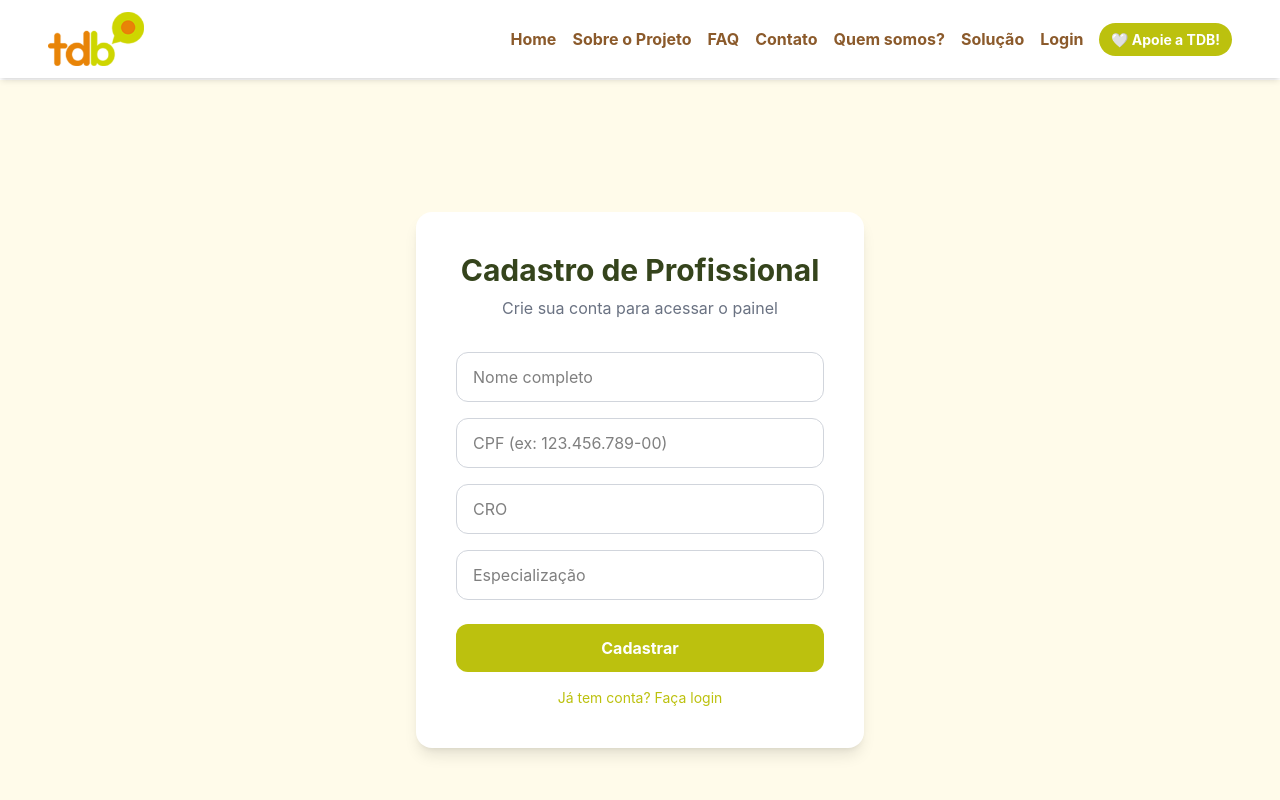
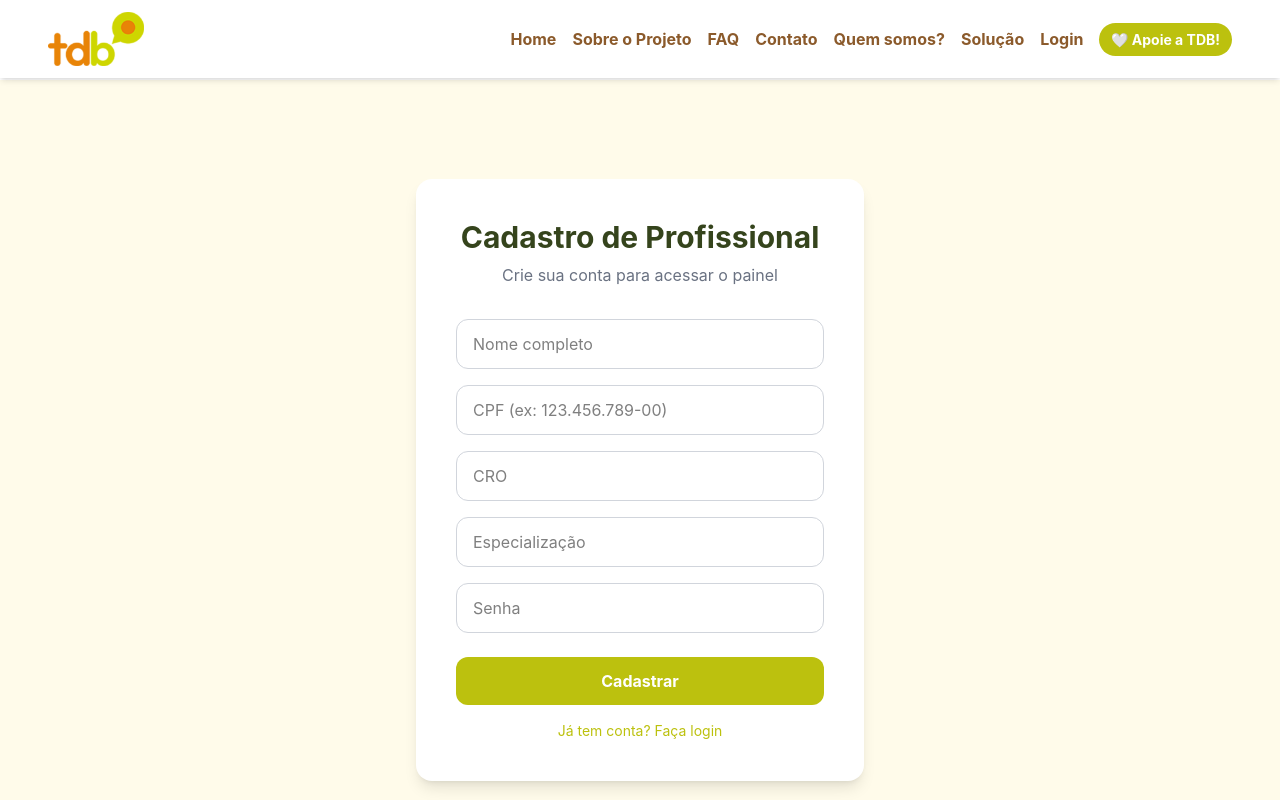
Before and after one commit to GustavoMiguelk/Challenge-TDB-Front-End, a React (Vite) app: page /cadastro in a window 1280 px wide. Shown: the top 800 px of the page. Built offline with nearby package versions, Linux system fonts and the light colour scheme.

Commit message:
fix: Corrigindo URL de consumo da API em Java e adicionando input de senha.

```diff
--- a/src/routes/Cadastro/Cadastro.tsx
+++ b/src/routes/Cadastro/Cadastro.tsx
@@ -7,6 +7,7 @@ interface CadastroFormData {
   cpf: string
   cro: string
   especializacao: string
+  senha: string
 }
 
 export default function Cadastro() {
@@ -18,7 +19,7 @@ export default function Cadastro() {
 
   async function onSubmit(data: CadastroFormData) {
     try {
-      const res = await fetch('http://localhost:8080/profissional', {
+      const res = await fetch('https://sprint-04-ddd.onrender.com/profissional/cadastrar', {
         method: 'POST',
         headers: { 'Content-Type': 'application/json' },
         body: JSON.stringify(data)
@@ -96,6 +97,16 @@ export default function Cadastro() {
             {errors.especializacao && <p className="text-red-500 text-sm mt-1">{errors.especializacao.message}</p>}
           </div>
 
+          <div>
+            <input
+              type="password"
+              placeholder="Senha"
+              className="w-full border border-gray-300 rounded-xl px-4 py-3 outline-none focus:border-secondary"
+              {...register('senha', { required: 'Senha é obrigatória' })}
+            />
+            {errors.senha && <p className="text-red-500 text-sm mt-1">{errors.senha.message}</p>}
+          </div>
+
           <button
             type="submit"
             className="bg-secondary hover:bg-[#9cb400] text-white font-bold py-3 px-6 rounded-xl mt-2"
```
